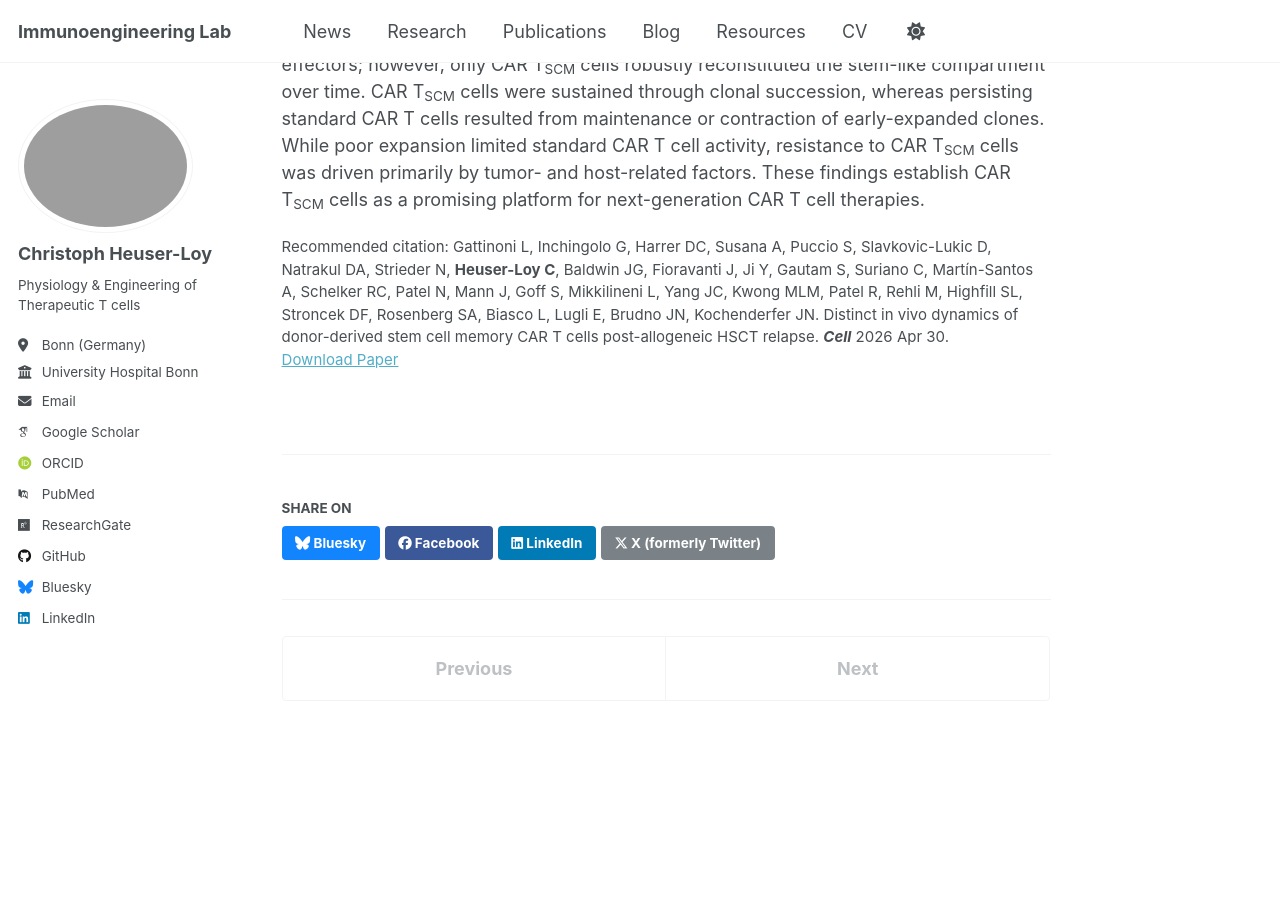
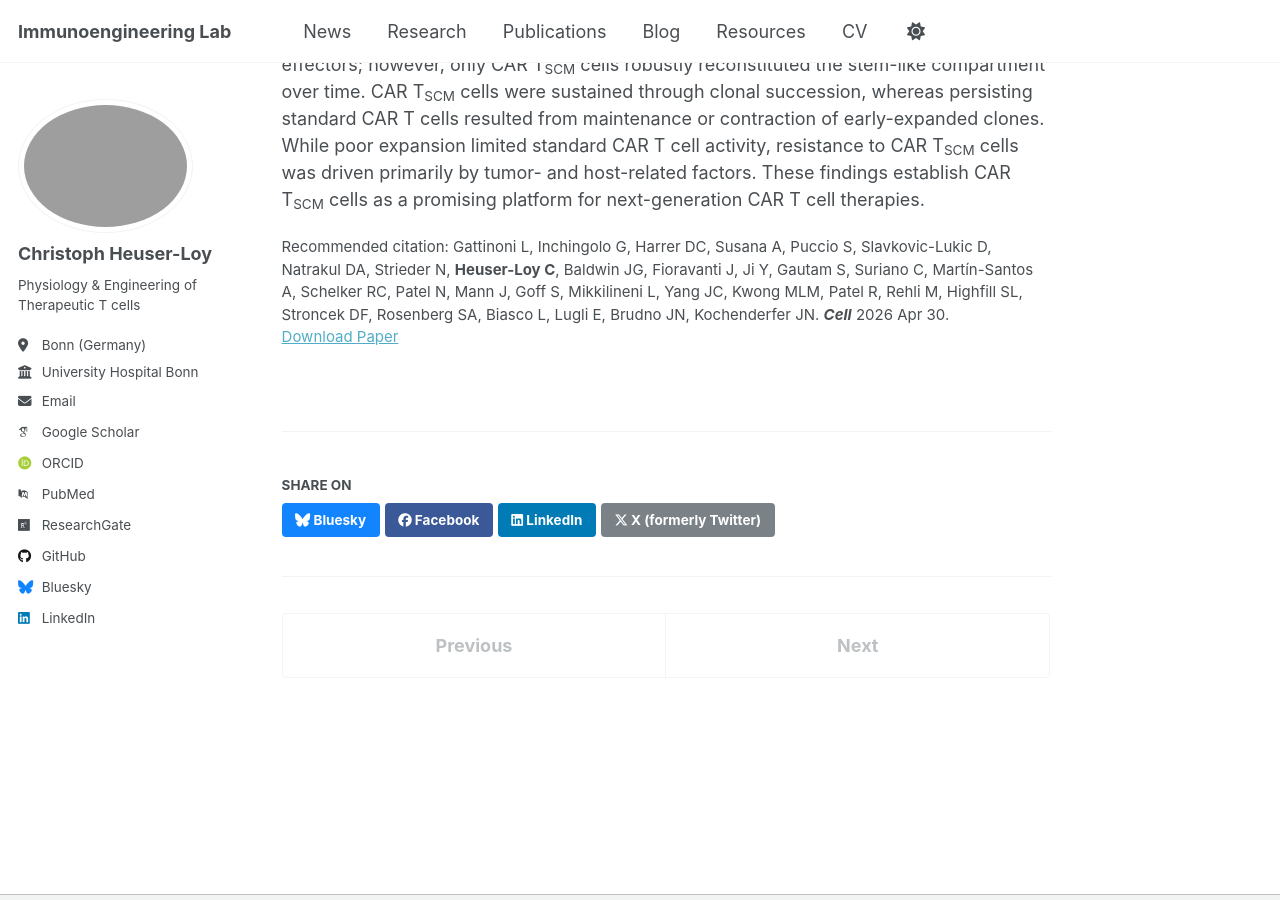
Before and after one commit to cheuserloy/cheuserloy.github.io, a Jekyll site: the page built from _publications/2026-04-30_TSCM-CAR_Cell.md, in a window 1280 px wide and 900 px high, scrolled down 362 px. Built offline with Jekyll 4.4.1, drawn with Linux system fonts in a browser that asks for light colours; some web fonts are replaced; a script that is not in the unit is left out.

Commit message:
Update citation format in TSCM-CAR Cell publication

```diff
--- a/_publications/2026-04-30_TSCM-CAR_Cell.md
+++ b/_publications/2026-04-30_TSCM-CAR_Cell.md
@@ -6,7 +6,7 @@ permalink: /publication/2026-04-30_TSCM-CAR_Cell
 excerpt: ''
 date: 2026-04-30
 paperurl: 'https://doi.org/10.1016/j.cell.2026.03.047'
-citation: 'Gattinoni L, Inchingolo G, Harrer DC, Susana A, Puccio S, Slavkovic-Lukic D, Natrakul DA, Strieder N, <b>Heuser-Loy C</b>, Baldwin JG, Fioravanti J, Ji Y, Gautam S, Suriano C, Martín-Santos A, Schelker RC, Patel N, Mann J, Goff S, Mikkilineni L, Yang JC, Kwong MLM, Patel R, Rehli M, Highfill SL, Stroncek DF, Rosenberg SA, Biasco L, Lugli E, Brudno JN, Kochenderfer JN. Distinct in vivo dynamics of donor-derived stem cell memory CAR T cells post-allogeneic HSCT relapse. <b><i>Cell</i></b> 2026 Apr 30.'
+citation: 'Gattinoni L, Inchingolo G, Harrer DC, Susana A, Puccio S, Slavkovic-Lukic D, Natrakul DA, Strieder N, <b>Heuser-Loy C</b>, Baldwin JG, Fioravanti J, Ji Y, Gautam S, Suriano C, Martín-Santos A, Schelker RC, Patel N, Mann J, Goff S, Mikkilineni L, Yang JC, Kwong MLM, Patel R, Rehli M, Highfill SL, Stroncek DF, Rosenberg SA, Biasco L, Lugli E, Brudno JN, Kochenderfer JN. <b><i>Cell</i></b> 2026 Apr 30.'
 ---
 
 Donor-derived CD19-CAR T cells offer a therapeutic option for B cell malignancies relapsing after allogeneic hematopoietic stem cell transplantation but are often constrained by poor engraftment, expansion, and persistence. In a first-in-human study (NCT01087294), we found that CAR-modified stem-cell memory T (T<sub>SCM</sub>) cells exhibited greater expansion and persistence than standard CAR T cells, enabling complete responses at low doses in the absence of lymphodepletion. CAR T<sub>SCM</sub> cells induced mild cytokine-release syndrome, dominated by IFN-γ. Both products differentiated into effectors; however, only CAR T<sub>SCM</sub> cells robustly reconstituted the stem-like compartment over time. CAR T<sub>SCM</sub> cells were sustained through clonal succession, whereas persisting standard CAR T cells resulted from maintenance or contraction of early-expanded clones. While poor expansion limited standard CAR T cell activity, resistance to CAR T<sub>SCM</sub> cells was driven primarily by tumor- and host-related factors. These findings establish CAR T<sub>SCM</sub> cells as a promising platform for next-generation CAR T cell therapies.
```
